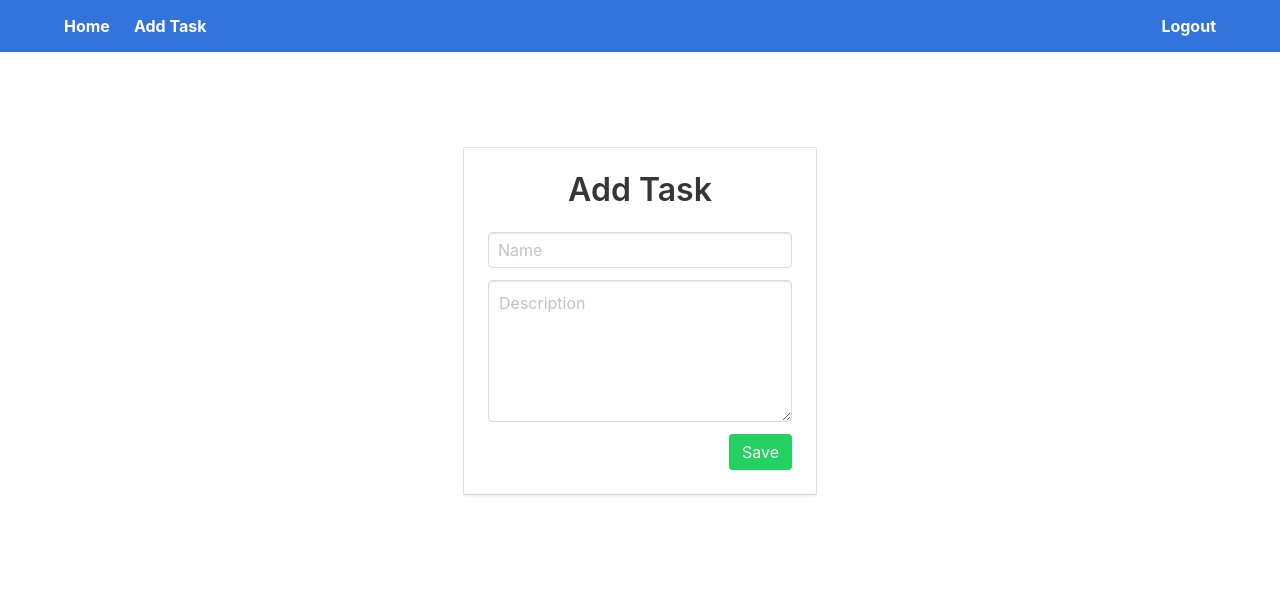
After one commit to SpeedyCoder/task-manager, a Django app: page /create-task/ in a window 1280 px wide. The commit adds this page. Shown: the top 589 px of the page. Run offline with Django 3.2, Linux system fonts and the light colour scheme; the visitor is signed in with stand-in values (Sample User, id 1); some libraries are stand-ins or nearby versions.

Commit message:
Added add task view.

```diff
--- a/main/urls.py
+++ b/main/urls.py
@@ -7,7 +7,8 @@ from django.contrib.auth.decorators import login_required
 from tasks import views
 
 urlpatterns = [
-    url(r'^$', login_required(views.TaskView.as_view()), name='home'),
+    url(r'^$', login_required(views.TaskListView.as_view()), name='home'),
+    url(r'^create-task/$', login_required(views.TaskCreateView.as_view(success_url="/")), name='tasks-create'),
     url(r'^login/$', auth_views.login, dict(template_name='login.html'), name='login'),
     url(r'^logout/$', auth_views.logout, dict(next_page='/login/'), name='logout'),
     path('admin/', admin.site.urls),
--- a/tasks/views.py
+++ b/tasks/views.py
@@ -1,11 +1,18 @@
+from django.views.generic import CreateView
 from django.views.generic import ListView
 
 from .models import Task
 
 
-class TaskView(ListView):
+class TaskListView(ListView):
     model = Task
-    template_name = 'home.html'
+    template_name = 'tasks_list.html'
     context_object_name = 'tasks'
     paginate_by = 9
-    queryset = Task.objects.order_by('id')
+    queryset = Task.objects.order_by('-id')
+
+
+class TaskCreateView(CreateView):
+    model = Task
+    template_name = 'create_task.html'
+    fields = ('name', 'description')
--- /dev/null
+++ b/templates/create_task.html
@@ -0,0 +1,37 @@
+{%  extends "home.html"%}
+{% block inner-content %}
+<section class="section">
+    <div class="columns is-centered">
+        <div class="column is-4">
+            <div class="card">
+                <div class="card-content">
+                    <div class="level">
+                        <div class="level-item has-text-centered">
+                            <h2 class="title">Add Task</h2>
+                        </div>
+                    </div>
+                    <div class="level">
+                        <div class="level-item has-text-centered">
+                            <form action="{% url "tasks-create" %}" method="POST" style="width: 100%;">
+                                {% csrf_token %}
+                                <div class="field">
+                                    <input class="input" type="text" name="name" placeholder="Name" required>
+                                </div>
+
+                                <div class="field">
+                                    <textarea class="textarea" rows="5" name="description" placeholder="Description" required></textarea>
+                                </div>
+                                <div class="field is-grouped is-grouped-right">
+                                    <p class="control">
+                                        <button class="button is-success" type="submit">Save</button>
+                                    </p>
+                                </div>
+                            </form>
+                        </div>
+                    </div>
+                </div>
+            </div>
+        </div>
+    </div>
+</section>
+{% endblock %}
--- a/templates/home.html
+++ b/templates/home.html
@@ -3,7 +3,7 @@
     {% include "navbar.html" %}
     <section class="section">
         <div class="container">
-            {% include "tasks_list.html" %}
+            {% block inner-content %}{% endblock %}
         </div>
     </section>
 {% endblock %}
--- a/templates/navbar.html
+++ b/templates/navbar.html
@@ -10,8 +10,11 @@
 
         <div class="navbar-menu">
             <div class="navbar-start">
-                <a class="navbar-item" href="/">
+                <a class="navbar-item" href="{% url "home" %}">
                     <strong>Home</strong>
+                </a>
+                <a class="navbar-item" href="{% url "tasks-create" %}">
+                    <strong>Add Task</strong>
                 </a>
             </div>
             <div class="navbar-end">
--- a/templates/tasks_list.html
+++ b/templates/tasks_list.html
@@ -1,3 +1,5 @@
+{%  extends "home.html"%}
+{% block inner-content %}
 <div class="columns is-multiline">
     {% for task in tasks %}
         <div class="column is-4">
@@ -62,3 +64,4 @@
         </ul>
     </nav>
 {% endif %}
+{% endblock %}
```
Also changed, not shown: tasks/tests.py (+12 -1 lines).
